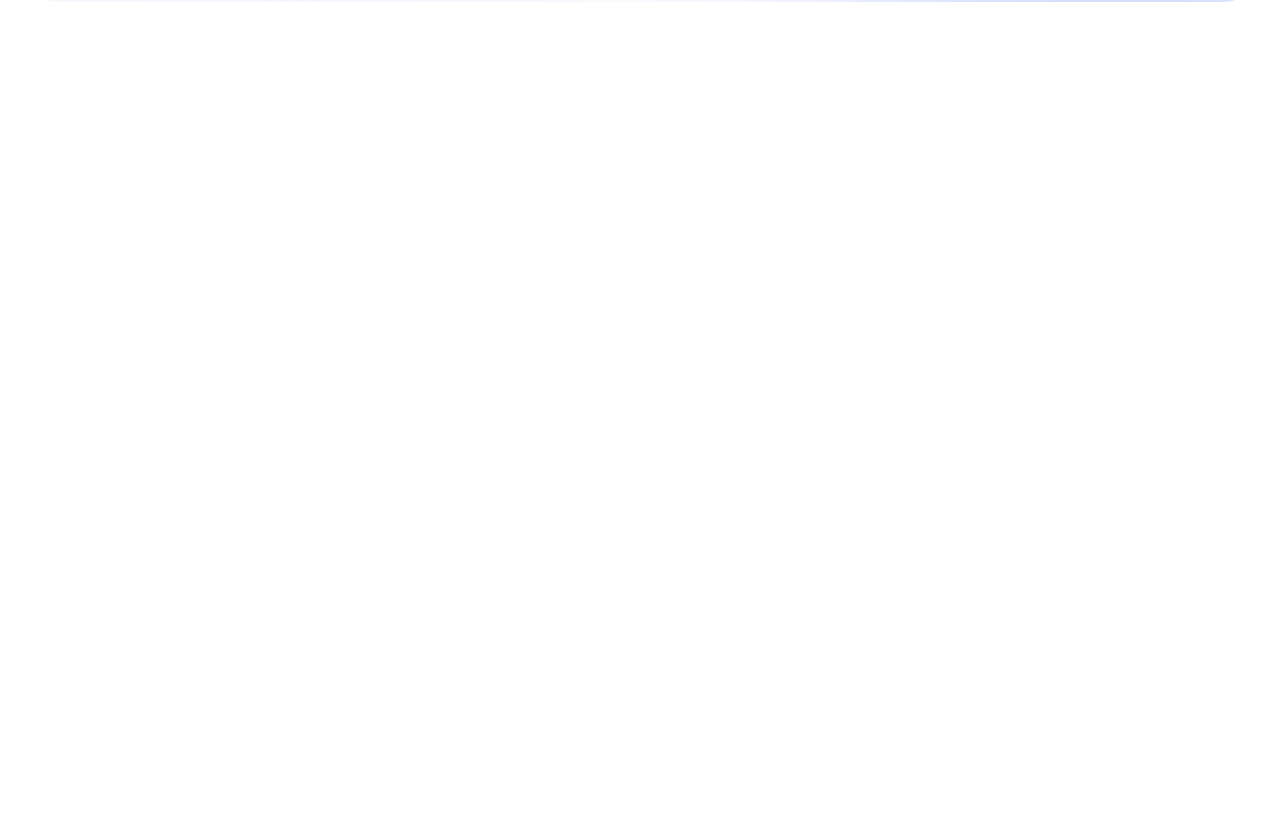
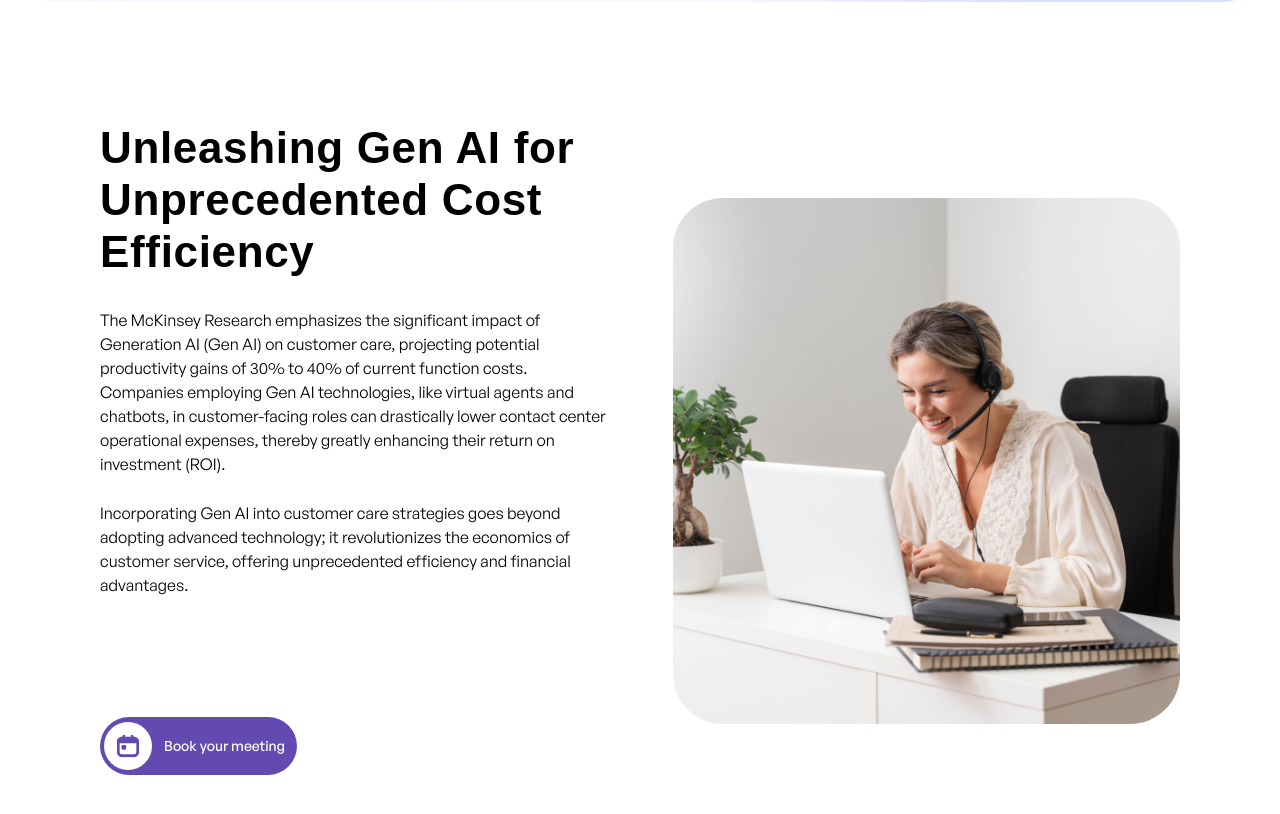
Before and after one commit to MdMuzahid07/AIVA, a Next.js app: page / in a window 1280 px wide. Shown: the part 2774-3588 px from the top of the page. Before the commit the page ends 2896 px from the top, so only its background shows below. Built offline with nearby package versions, Linux system fonts and the light colour scheme; a web font is replaced by a local one.

Commit message:
Unleashing Gen AI section ui done

```diff
--- a/src/app/(main)/page.tsx
+++ b/src/app/(main)/page.tsx
@@ -1,5 +1,6 @@
 import MeetAilana from "@/components/home/MeetAilana";
 import TopHeroSection from "@/components/home/TopHeroSection";
+import UnleasingGenAi from "@/components/home/UnleasingGenAi";
 import UnmatchedAdvantages from "@/components/home/UnmatchedAdvantages";
 
 const page = () => {
@@ -8,6 +9,7 @@ const page = () => {
       <TopHeroSection />
       <MeetAilana />
       <UnmatchedAdvantages />
+      <UnleasingGenAi />
     </>
   )
 }
--- /dev/null
+++ b/src/components/home/UnleasingGenAi.tsx
@@ -0,0 +1,69 @@
+import Image from 'next/image'
+import React from 'react'
+
+const UnleasingGenAi = () => {
+    return (
+        <section className="max-w-[1440px] mx-auto relative pb-[60px] md:pb-[80px] lg:pb-[120px]">
+            <div className="flex flex-col items-center md:flex-row gap-[20px] md:gap-[66px] px-[16px] md:px-[24px] xl:px-[100px]">
+                <div className="w-full md:max-w-[610px]">
+                    <h1 className="w-full max-w-[307px] sm:w-full md:max-w-[609px] text-[28px] md:text-[44px] font-bold leading-[26px] md:leading-[52px] tracking-[0.42px] md:tracking-[0.66px] font-polySans">Unleashing Gen AI for Unprecedented Cost Efficiency</h1>
+
+                    <div className="mt-[20px] md:mt-[30px]">
+                        <p className="text-[14px] sm:text-[16px] leading-[22px] sm:leading-[24px] font-general-sans">
+                            The McKinsey Research emphasizes the significant impact of Generation AI (Gen AI) on customer care, projecting potential productivity gains of 30% to 40% of current function costs. Companies employing Gen AI technologies, like virtual agents and chatbots, in customer-facing roles can drastically lower contact center operational expenses, thereby greatly enhancing their return on investment (ROI).
+                        </p>
+                        <p className="text-[14px] sm:text-[16px] leading-[22px] sm:leading-[24px] font-general-sans mt-[22px] md:mt-[25px]">
+                            Incorporating Gen AI into customer care strategies goes beyond adopting advanced technology; it revolutionizes the economics of customer service, offering unprecedented efficiency and financial advantages.
+                        </p>
+                    </div>
+
+                    <button className="mt-[20px] md:mt-[120px] w-[185px] md:w-[197px] inline-flex items-center gap-[8px] h-[44px] md:h-[58px] rounded-[100px] bg-quaternary">
+                        <div className="w-[36px] md:w-[48px] h-[36px] md:h-[48px] rounded-full bg-white p-[5px] m-[4px] flex justify-center items-center">
+                            <span className="hidden md:flex">
+                                <svg xmlns="http://www.w3.org/2000/svg" width="24" height="24" viewBox="0 0 24 24" fill="none">
+                                    <g clip-path="url(#clip0_2061_48)">
+                                        <path d="M18.0278 2.7241H17.564V2.2603C17.564 1.49132 16.9407 0.868896 16.1726 0.868896C15.4046 0.868896 14.7812 1.49132 14.7812 2.2603V2.7241H9.21561V2.2603C9.21561 1.49132 8.59226 0.868896 7.8242 0.868896C7.05615 0.868896 6.4328 1.49132 6.4328 2.2603V2.7241H5.969C3.15651 2.7241 0.867188 5.0125 0.867188 7.82591V18.0295C0.867188 20.843 3.15651 23.1313 5.969 23.1313H18.0278C20.8403 23.1313 23.1296 20.843 23.1296 18.0295V7.82591C23.1296 5.0125 20.8403 2.7241 18.0278 2.7241ZM18.0278 20.3485H5.969C4.68984 20.3485 3.64999 19.3078 3.64999 18.0295V9.21731H20.3468V18.0295C20.3468 19.3078 19.307 20.3485 18.0278 20.3485ZM10.1432 12.4639V14.3191C10.1432 15.0872 9.51986 15.7105 8.7518 15.7105H6.8966C6.12855 15.7105 5.5052 15.0872 5.5052 14.3191V12.4639C5.5052 11.6959 6.12855 11.0725 6.8966 11.0725H8.7518C9.51986 11.0725 10.1432 11.6959 10.1432 12.4639Z" fill="#634AB0" />
+                                    </g>
+                                    <defs>
+                                        <clipPath id="clip0_2061_48">
+                                            <rect width="22.2624" height="22.2624" fill="white" transform="translate(0.867188 0.868896)" />
+                                        </clipPath>
+                                    </defs>
+                                </svg>
+                            </span>
+                            <span className="flex md:hidden">
+                                <svg xmlns="http://www.w3.org/2000/svg" width="18" height="18" viewBox="0 0 18 18" fill="none">
+                                    <g clip-path="url(#clip0_2061_638)">
+                                        <path d="M13.5228 2.04301H13.175V1.69516C13.175 1.11843 12.7075 0.651611 12.1314 0.651611C11.5554 0.651611 11.0879 1.11843 11.0879 1.69516V2.04301H6.91366V1.69516C6.91366 1.11843 6.44615 0.651611 5.87011 0.651611C5.29406 0.651611 4.82655 1.11843 4.82655 1.69516V2.04301H4.4787C2.36934 2.04301 0.652344 3.75931 0.652344 5.86937V13.5221C0.652344 15.6322 2.36934 17.3484 4.4787 17.3484H13.5228C15.6322 17.3484 17.3492 15.6322 17.3492 13.5221V5.86937C17.3492 3.75931 15.6322 2.04301 13.5228 2.04301ZM13.5228 15.2613H4.4787C3.51933 15.2613 2.73945 14.4808 2.73945 13.5221V6.91293H15.2621V13.5221C15.2621 14.4808 14.4822 15.2613 13.5228 15.2613ZM7.60936 9.34788V10.7393C7.60936 11.3153 7.14185 11.7828 6.56581 11.7828H5.1744C4.59836 11.7828 4.13085 11.3153 4.13085 10.7393V9.34788C4.13085 8.77184 4.59836 8.30433 5.1744 8.30433H6.56581C7.14185 8.30433 7.60936 8.77184 7.60936 9.34788Z" fill="#634AB0" />
+                                    </g>
+                                    <defs>
+                                        <clipPath id="clip0_2061_638">
+                                            <rect width="16.6968" height="16.6968" fill="white" transform="translate(0.652344 0.651611)" />
+                                        </clipPath>
+                                    </defs>
+                                </svg>
+                            </span>
+                        </div>
+                        <span className="text-[14px] font-general-sans font-medium leading-[22px] text-white">
+                            Book your meeting
+                        </span>
+                    </button>
+                </div>
+
+                <div className="w-full md:max-w-[560px] md:max-h-[580px]">
+                    <figure className="w-full h-auto md:max-w-[560px] md:max-h-[580px] rounded-[20px] md:rounded-[50px] overflow-hidden md:mt-[25px]">
+                        <Image
+                            src="/images/home/unleasing-gen-ai/laptop-girl.png"
+                            width={560}
+                            height={580}
+                            alt="laptop girl image"
+                            className="w-full h-full"
+                        />
+                    </figure>
+                </div>
+            </div>
+        </section>
+    )
+}
+
+export default UnleasingGenAi
```
Also changed, not shown: src/components/home/UnmatchedAdvantages.tsx (+4 -4 lines), public/images/home/unleasing-gen-ai/laptop-girl.png (added).
